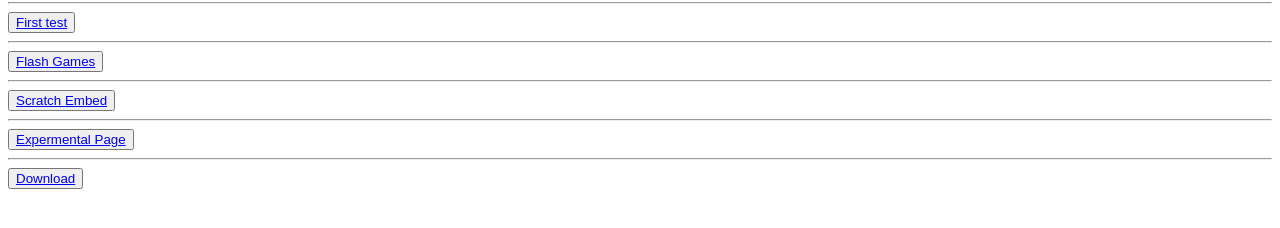
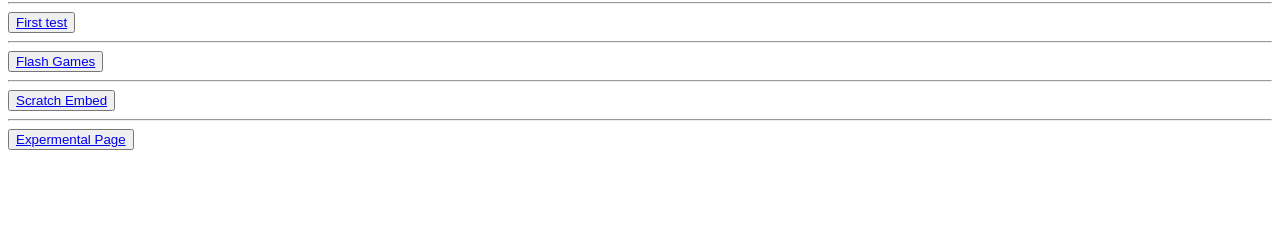
Before and after one commit to Cbr-s-Coding-Playground/desktop, a plain HTML site: page index.html in a window 1280 px wide. Shown: the part 78-306 px from the top of the page. Drawn offline with Linux system fonts and the light colour scheme.

Commit message:
Update index.html

```diff
--- a/index.html
+++ b/index.html
@@ -22,8 +22,4 @@
 <button>
   <a href="BetaExpermental/index.html" target="_self">Expermental Page</a>
 </button>
-<hr>
-<button>
-  <a href="download.html" target="_self">Download</a>
-</body>
 </html>
```
